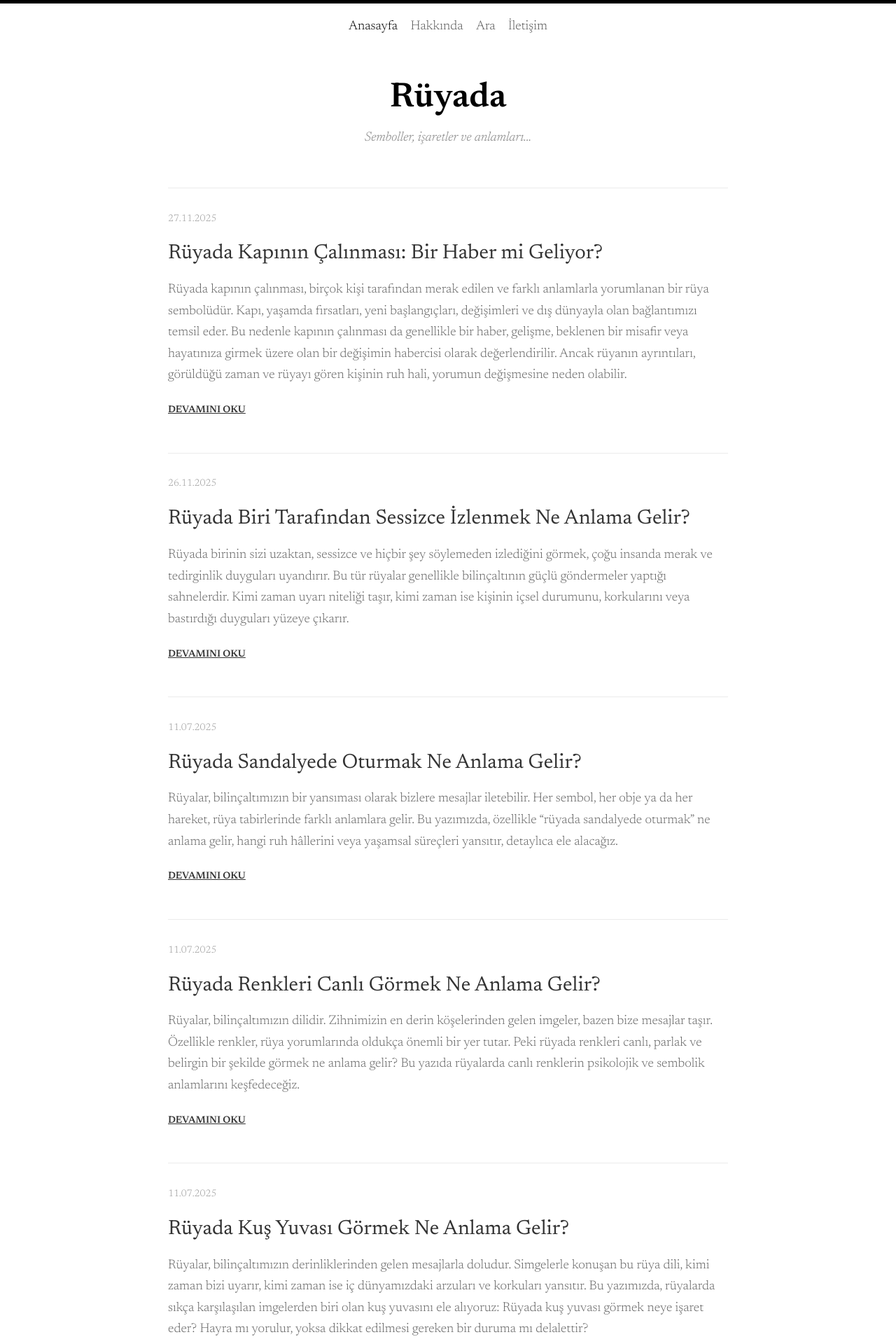
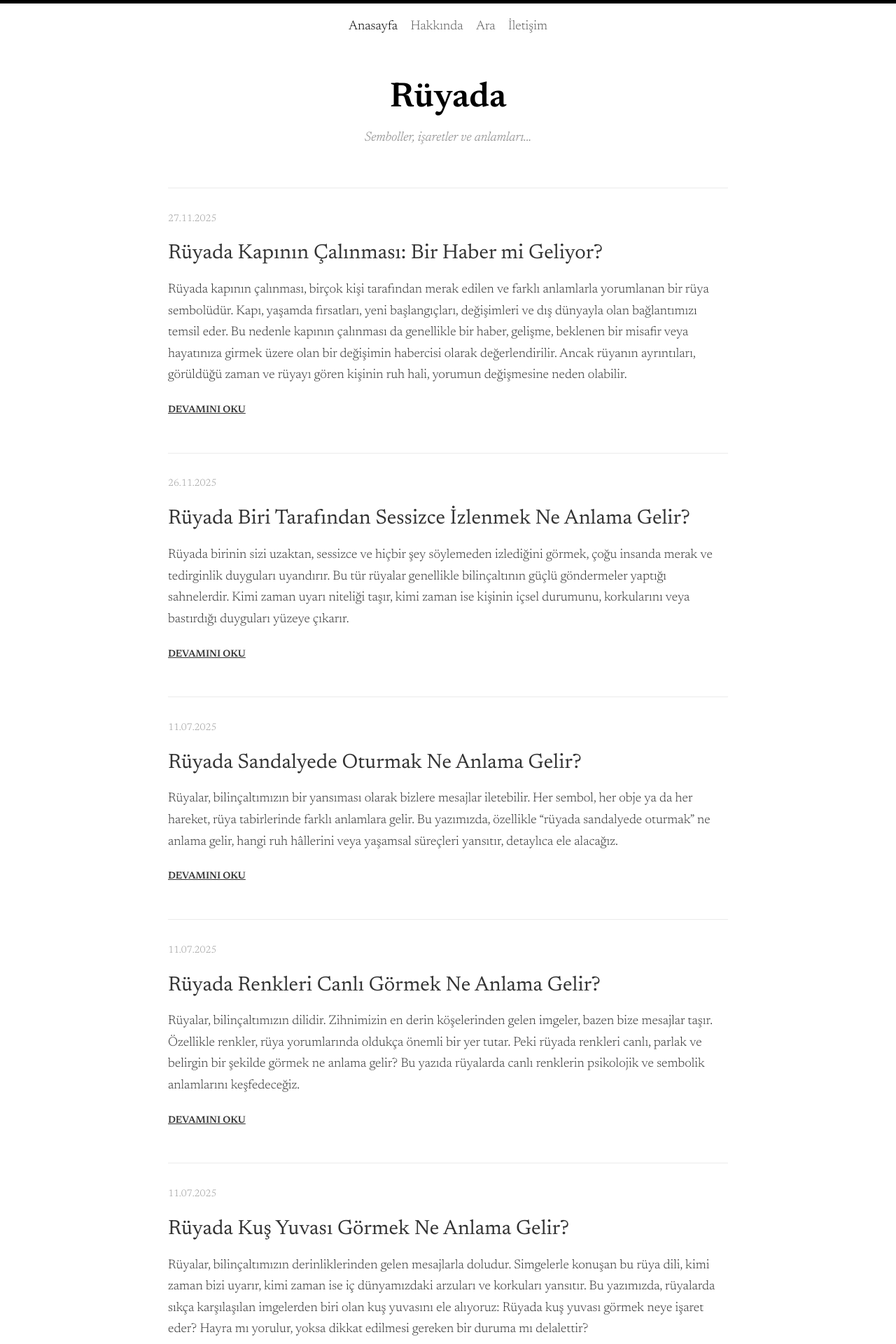
Before and after one commit to melihkocaturk/ruya-blog, a Jekyll site: the page built from index.html, in a window 1280 px wide. Shown: the top 1920 px of the page at 70% size. Built offline with Jekyll 4.4.1, drawn with Linux system fonts in a browser that asks for light colours; the list of posts is cut into pages by our own code.

Commit message:
body font color updated

```diff
--- a/_sass/main.scss
+++ b/_sass/main.scss
@@ -14,7 +14,7 @@ body {
   font-weight: 300;
   font-style: normal;
   line-height: 1.66;
-  color: #666;
+  color: #333;
   padding-left: 15px;
   padding-right: 15px;
 }
```
Also changed, not shown: 3 other files.
